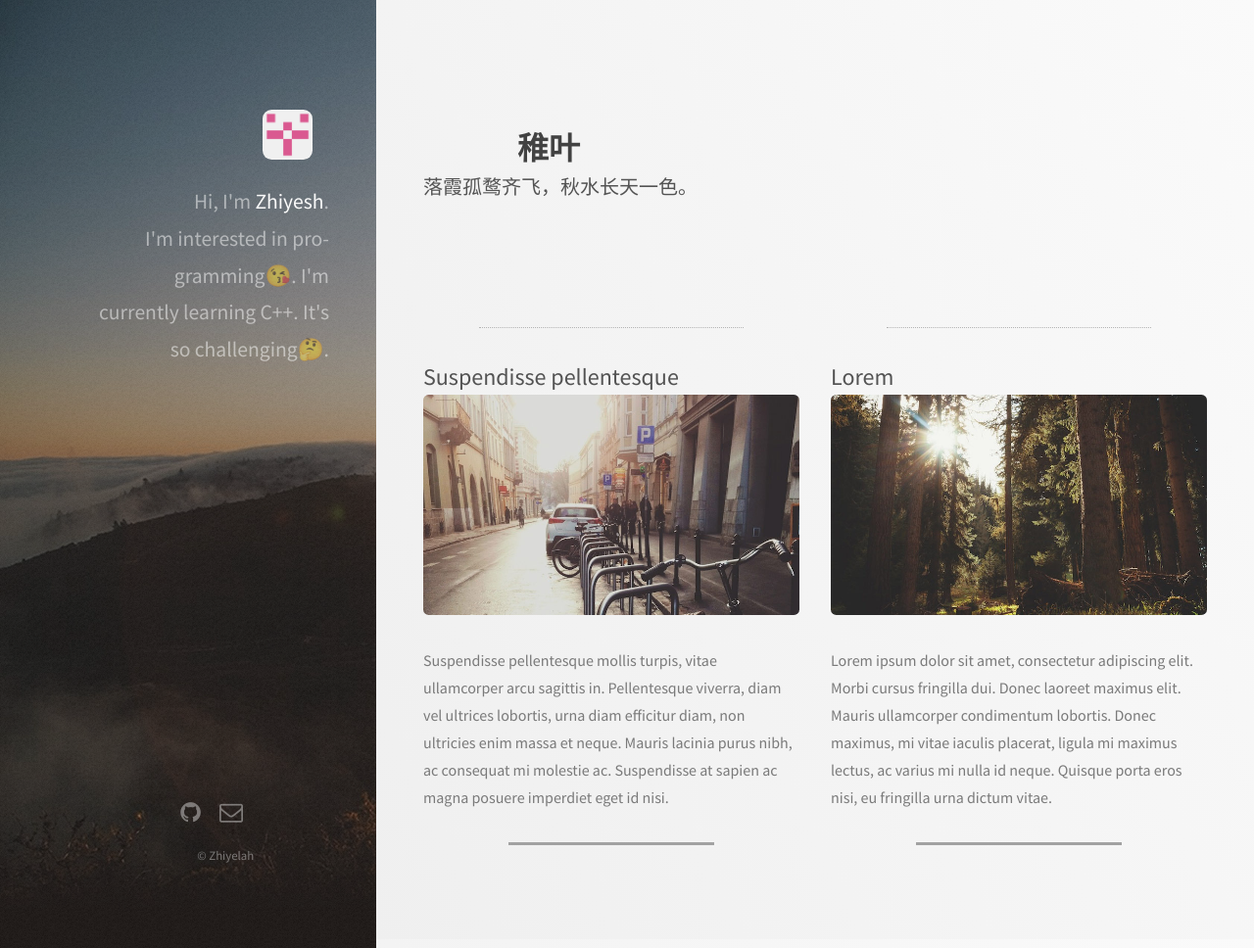
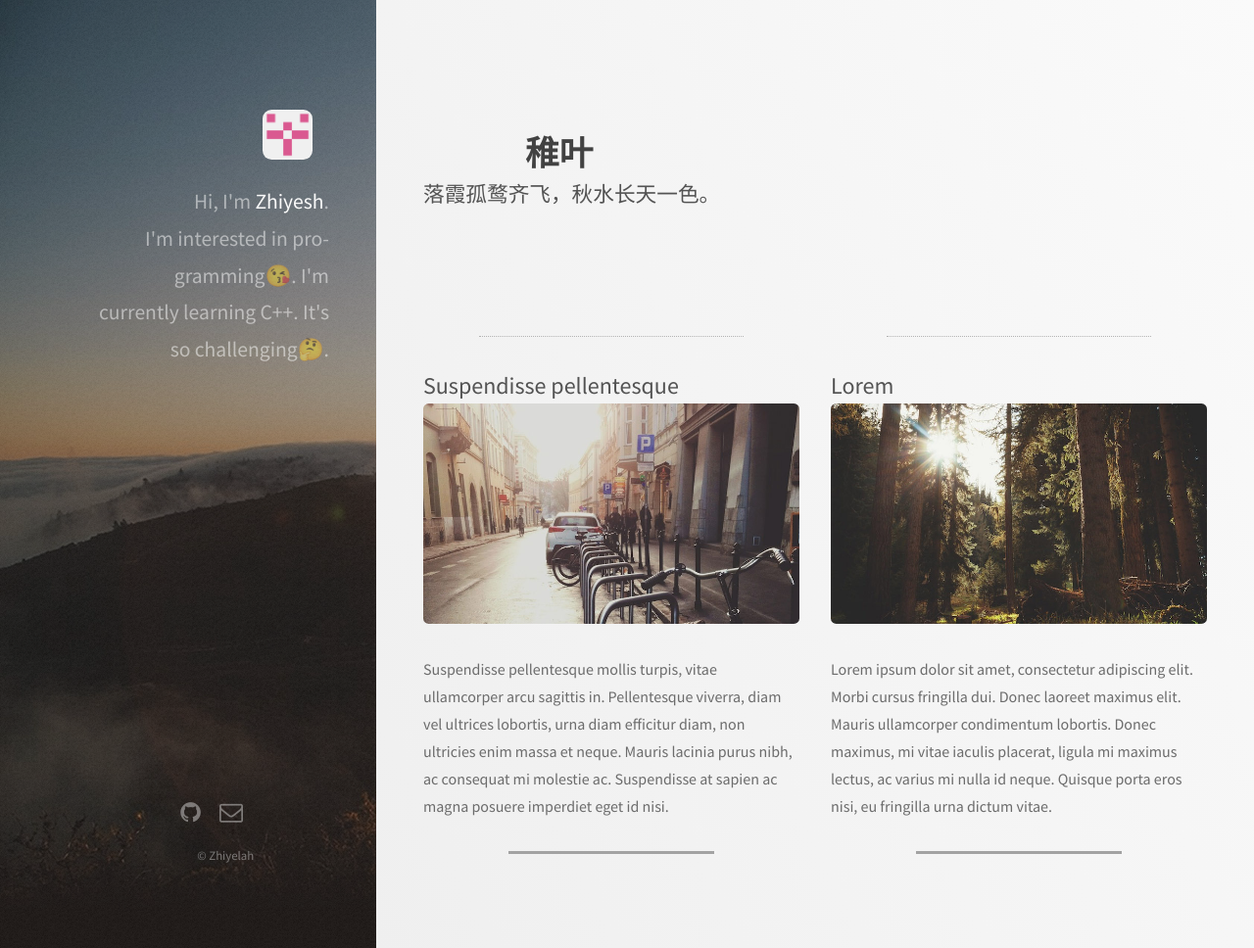
Before and after one commit to Zhiyelah/zhiyelah.github.io, a Jekyll site: the page built from index.html, in a window 1280 px wide and 968 px high. Shown: the whole window at 98% size. Built offline with Jekyll 4.4.1, drawn with Linux system fonts in a browser that asks for light colours; nearby versions of some CDN libraries.

Commit message:
Update main.css

```diff
--- a/css/main.css
+++ b/css/main.css
@@ -1572,7 +1572,7 @@
 		-webkit-transition: color 0.2s ease-in-out, border-color 0.2s ease-in-out;
 		-ms-transition: color 0.2s ease-in-out, border-color 0.2s ease-in-out;
 		transition: color 0.2s ease-in-out, border-color 0.2s ease-in-out;
-		color: #2d2d2d;
+		color: #272727;
 		text-decoration: none;
 	}
 
@@ -1580,6 +1580,9 @@
 
 		#primary {
 			padding-top: 2em;
+			color: #464646;
+			word-spacing: 0.2em;
+			font-size: 13pt;
 		}
 
 		a.hover {
@@ -1601,11 +1604,11 @@
 		}
 
 		a.fade {
-			color: #7a7a7a;
+			color: #6c6c6c;
 		}
 
 		a.fade:hover {
-			color: #2d2d2d;
+			color: #272727;
 		}
 
 	strong, b {
@@ -2614,14 +2617,8 @@
 				padding-top: 0;
 			}
 
-		#main > section > section {
-			color: #464646;
-			word-spacing: 0.2em;
-			font-size: 13pt;
-		}
-
 		#main > article > section {
-			color: #464646;
+			color: #3f3f3f;
 			word-spacing: 0.2em;
 			font-size: 13pt;
 			padding-bottom: 6em;
```
